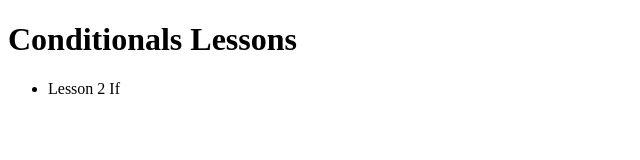
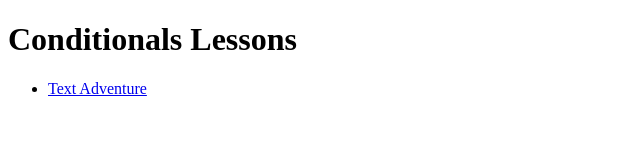
Before and after one commit to Jaci-P/Jaci-P.github.io, a plain HTML site: page U5_Conditionals/conditionals.html in a window 1280 px wide. Shown: the whole page, without its empty margins (0-640 px from the left). Drawn offline with Linux system fonts and the light colour scheme.

Commit message:
Update conditionals.html

```diff
--- a/U5_Conditionals/conditionals.html
+++ b/U5_Conditionals/conditionals.html
@@ -9,7 +9,10 @@
 <body>
     <h1>Conditionals Lessons</h1>
     <ul>
-        <li>Lesson 2 If</li>
+        <li>
+            <a href="./5.5 Text Adventure/text_adventure.html">Text Adventure</
+                a>
+        </li>
     </ul>
 </body>
 </html>
```
